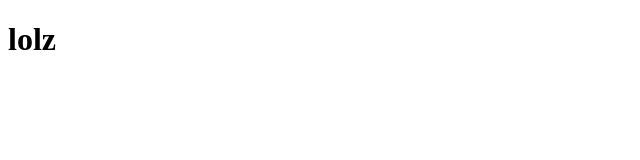
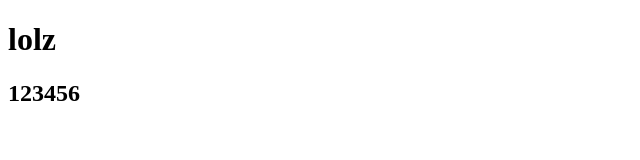
Before and after one commit to carl-michael-hash/git-branch-lab, a plain HTML site: page index.html in a window 1280 px wide. Shown: the whole page, without its empty margins (0-640 px from the left). Drawn offline with Linux system fonts and the light colour scheme.

Commit message:
changes by Bubba

```diff
--- a/index.html
+++ b/index.html
@@ -7,7 +7,7 @@
 </head>
 <body>
     <h1 class="lolz">lolz
-
+        <h2 class="lolz2">123456</h2>
     </h1>
 </body>
 </html>
```
